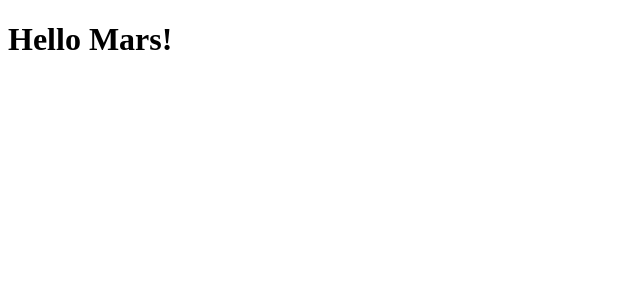
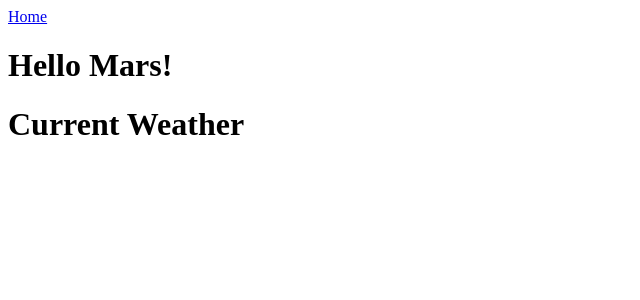
Before and after one commit to spianoDev/vacayOnMars, a React (Create React App) app: page / in a window 1280 px wide. Shown: the top 300 px of the page, without its empty margins (0-640 px from the left). Built offline with nearby package versions, Linux system fonts and the light colour scheme; no server answers.

Commit message:
Connected to the API

```diff
--- a/package.json
+++ b/package.json
@@ -19,8 +19,10 @@
   "author": "Sarah Panaligan, Melaina Valentine, Shamira Jones",
   "license": "ISC",
   "dependencies": {
+    "axios": "^0.15.3",
     "react": "^16.10.2",
     "react-dom": "^16.10.2",
+    "react-router": "^5.1.2",
     "react-router-dom": "^5.1.2"
   },
   "bugs": {
--- a/src/App.js
+++ b/src/App.js
@@ -1,10 +1,20 @@
-import React, { Component } from 'react'
+import React, { Component } from 'react';
+import { Route, Link, Switch } from "react-router-dom";
+import Home from "./Home"
 
  class App extends Component {
     render() {
         return (
             <div>
-                <h1>Hello Mars!</h1>
+                <nav>
+                    <Link to="/">Home</Link>
+                </nav>
+                <main>
+                    <h1>Hello Mars!</h1>
+                        <Switch>
+                            <Route path="/" component={Home} />
+                        </Switch>
+                </main>
             </div>
         )
     }
--- /dev/null
+++ b/src/Home.js
@@ -0,0 +1,32 @@
+import React, { Component } from 'react'
+import axios from "axios";
+
+const nasaURL = "https://api.nasa.gov/insight_weather/?api_key=ho6badIV7YVgrC00fo24mrl3juolIdryv8DPQsDc&feedtype=json&ver=1.0";
+
+export class Home extends Component {
+    componentDidMount() {
+        const url = `${nasaURL}.json`;
+
+    axios
+        .get(url)
+        .then(response => {
+            console.log(response);
+            // let season = response.data.insight_weather.season;
+            // this.props(season);
+            // response.json()
+        })
+        .catch(err => {
+            console.error(err);
+        });
+    }
+    render() {
+        return (
+            <div>
+               <h1>Current Weather</h1>
+
+            </div>
+        )
+    }
+}
+
+export default Home;
```
Also changed, not shown: 1 other file (tests, documents, lock files or other folders).
